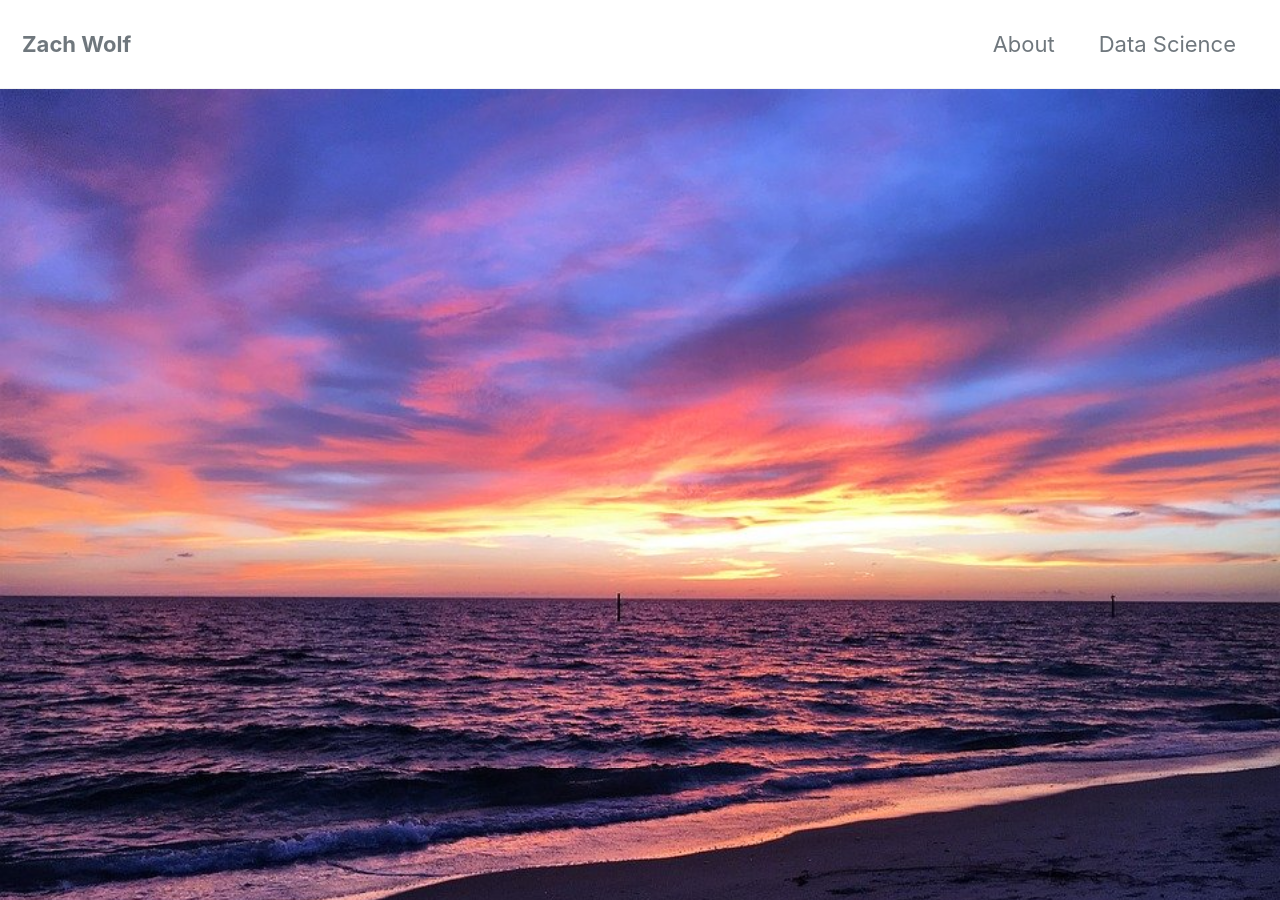
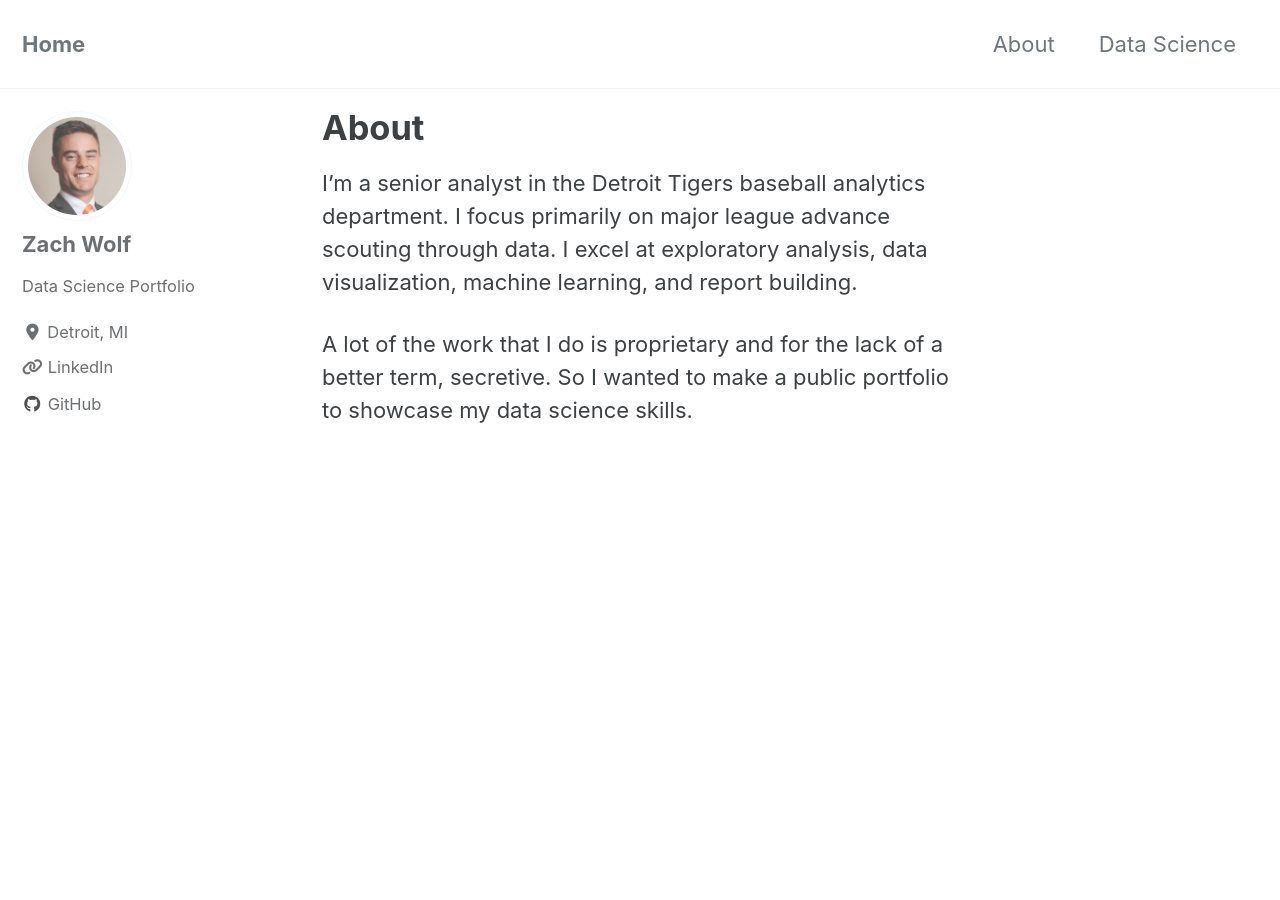
Before and after one commit to zach-wolf/zach-wolf.github.io, a Jekyll site: the page built from _pages/about.md, in a window 1280 px wide and 900 px high. Built offline with Jekyll 4.4.1, drawn with Linux system fonts in a browser that asks for light colours; cached includes are drawn as plain includes; nearby versions of some CDN libraries.

Commit message:
header and image changes

```diff
--- a/_config.yml
+++ b/_config.yml
@@ -16,11 +16,11 @@ minimal_mistakes_skin    : "default" # "air", "aqua", "contrast", "dark", "dirt"
 
 # Site Settings
 locale                   : "en-US"
-title                    : "Zach Wolf"
+title                    : "Home"
 title_separator          : "-"
 subtitle                 : # site tagline that appears below site title in masthead
 name                     : "Zach Wolf"
-description              : "Data Science Portfolio"
+description              : "Senior Analyst at Detroit Tigers"
 url                      : # the base hostname & protocol for your site e.g. "https://mmistakes.github.io"
 baseurl                  : # the subpath of your site, e.g. "/blog"
 repository               : # GitHub username/repo-name e.g. "mmistakes/minimal-mistakes"
--- a/_pages/about.md
+++ b/_pages/about.md
@@ -2,8 +2,9 @@
 layout: archive
 title: "About"
 permalink: "/about/"
-header:
-  image: "/images/sunset.jpeg"
+
 ---
 
 I'm a senior analyst in the Detroit Tigers baseball analytics department. I focus primarily on major league advance scouting through data. I excel at exploratory analysis, data visualization, machine learning, and report building.
+
+A lot of the work that I do is proprietary and for the lack of a better term, secretive. So I wanted to make a public portfolio to showcase my data science skills.
--- a/index.html
+++ b/index.html
@@ -1,6 +1,5 @@
 ---
 layout: home
 author_profile: true
-header:
-  image: "/images/skyline.jpeg"
+
 ---
```
Also changed, not shown: _pages/datascience.md (+1 -2 lines), images/skyline.jpeg.
